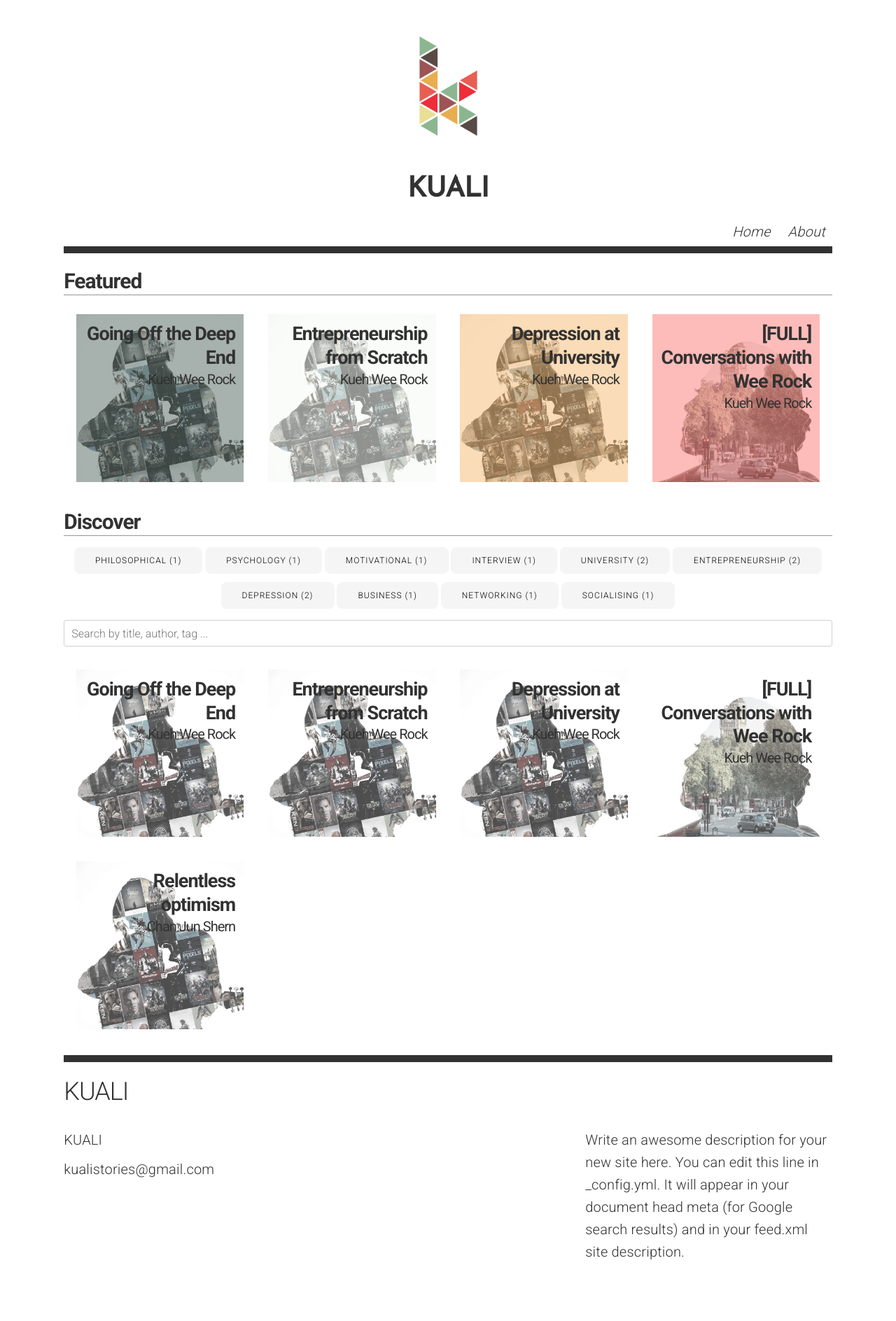
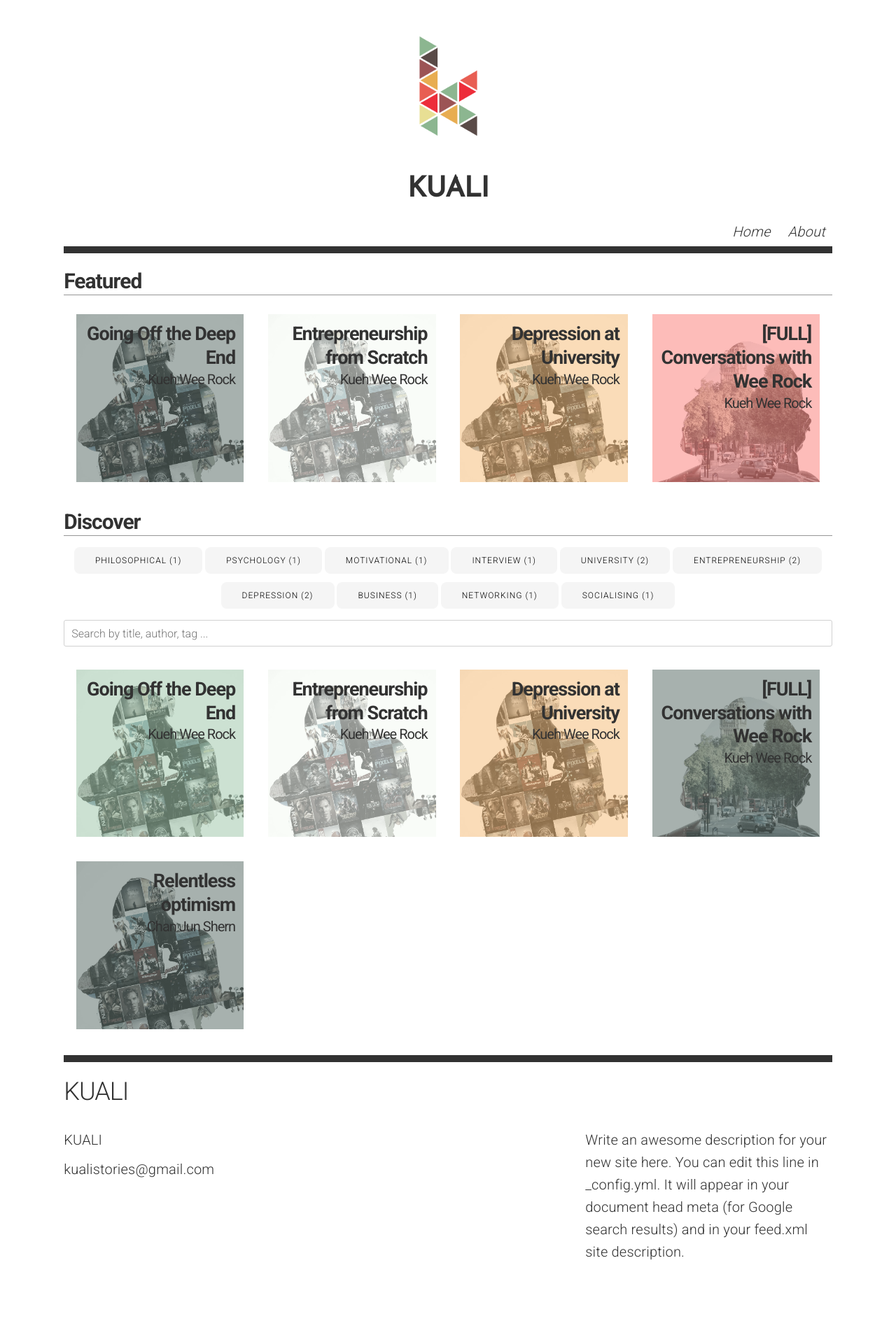
Before and after one commit to kualistories/kuali-website, a Jekyll site: the page built from index.html, in a window 1280 px wide. Shown: the whole page at 70% size. Built offline with Jekyll 4.4.1, drawn with Linux system fonts in a browser that asks for light colours.

Commit message:
Posts exist in results-container on first load without having to empty search

```diff
--- a/_includes/preview.html
+++ b/_includes/preview.html
@@ -58,4 +58,26 @@
 
 <input type="search" id="search-input" placeholder="Search by title, author, tag ...">
 
-<div id="results-container"></div>
+<div id="results-container">
+{% for post in site.posts %}
+<div class="preview-panel">
+    <a href="${url}">
+        <!-- Fancy image blending stuff for thumbnails -->
+        <div class="panel-container">
+            <div class="panel-img" style="background:
+                url('{{ post.background }}'),
+                url('{{ post.silhouette }}');
+                background-size:cover;"></div>
+            <div class="panel-color-search"></div>
+
+            <!-- Title -->
+            <div class="panel-info">
+                <h2><span>{{ post.title }}</span></h2>
+                <h3><span>{{ post.author }}</span></h3>
+                <p class="excerpt"><i>{{ post.summary }}</i></p>
+            </div>
+        </div>
+    </a>
+</div>
+{% endfor %}
+</div>
--- a/script.js
+++ b/script.js
@@ -65,8 +65,6 @@
 }
 
 $( document ).ready(function() {
-    colorTiles();
-
     // Make sure to update colors on each new search
     resultsContainer = document.getElementById ("results-container");
     if (resultsContainer.addEventListener) {
@@ -89,8 +87,8 @@
         searchResultTemplate: buildTemplate('{author}','{title}','{summary}',
                                             '{url}','{silhouette}','{background}')
     });
-    // Start with empty search to show all options
-    setTimeout(() => {
-        window.simpleJekyllSearch.search(' ');
-    }, 500);
+
+    // Update tile colours
+    colorTiles();
+    colorSearchTiles();
 });
```
Also changed, not shown: 3 other files.
